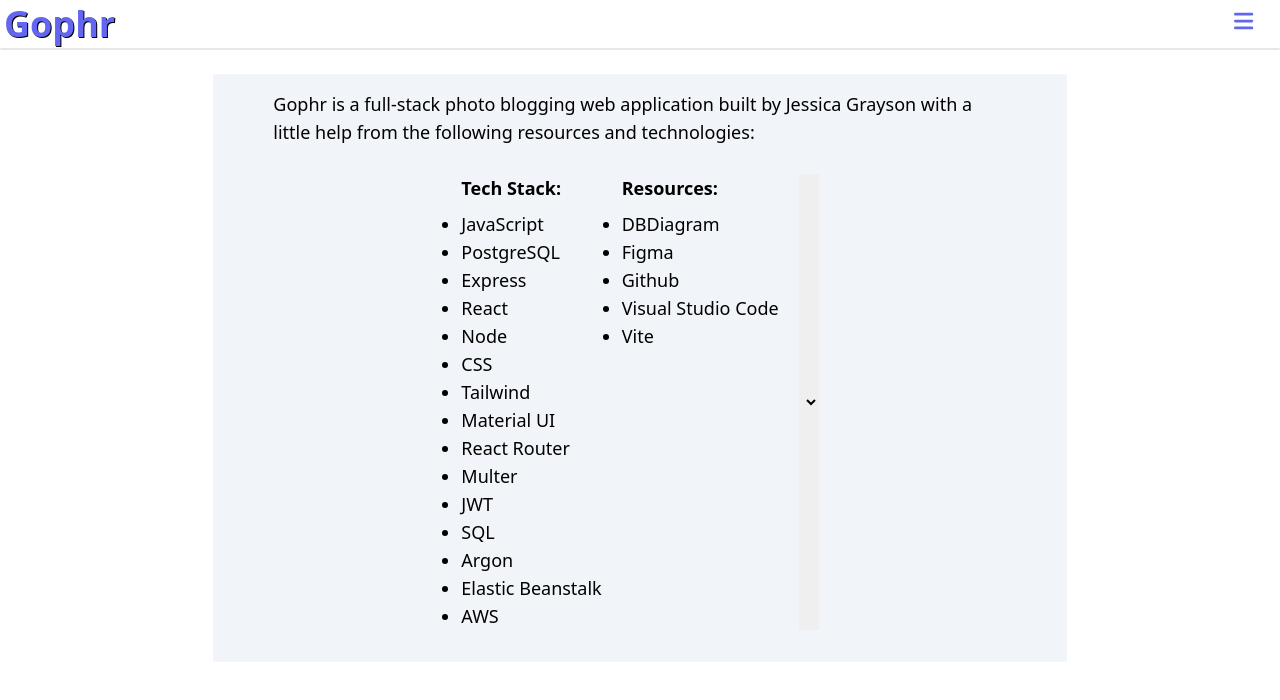
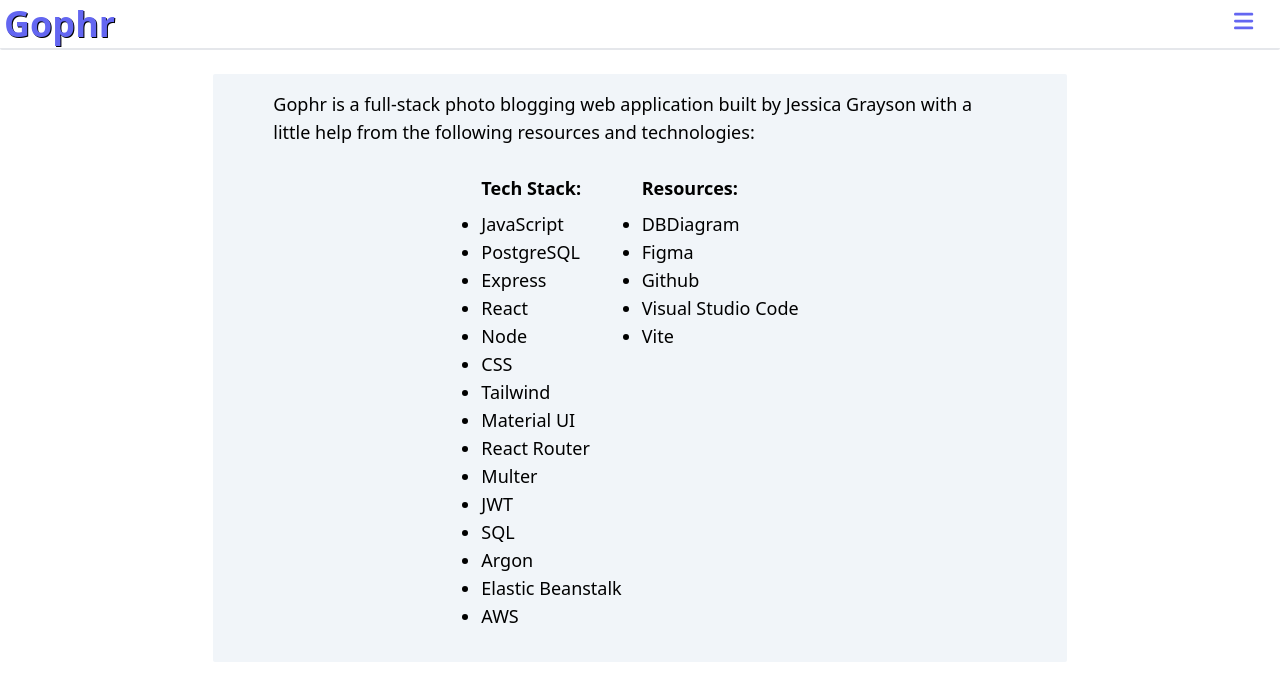
Before and after one commit to jessicagrayson/final-project, a React (Vite) app in the folder client/: page /tech-stack in a window 1280 px wide. Shown: the top 700 px of the page. Built offline with nearby package versions, Linux system fonts and the light colour scheme.

Commit message:
storing changes

```diff
--- a/client/src/TechStack.jsx
+++ b/client/src/TechStack.jsx
@@ -48,7 +48,6 @@
             <li key={index}>{item}</li>
           ))}
         </ul>
-        <select>Testing</select>
       </div>
     </div>
   );
```
